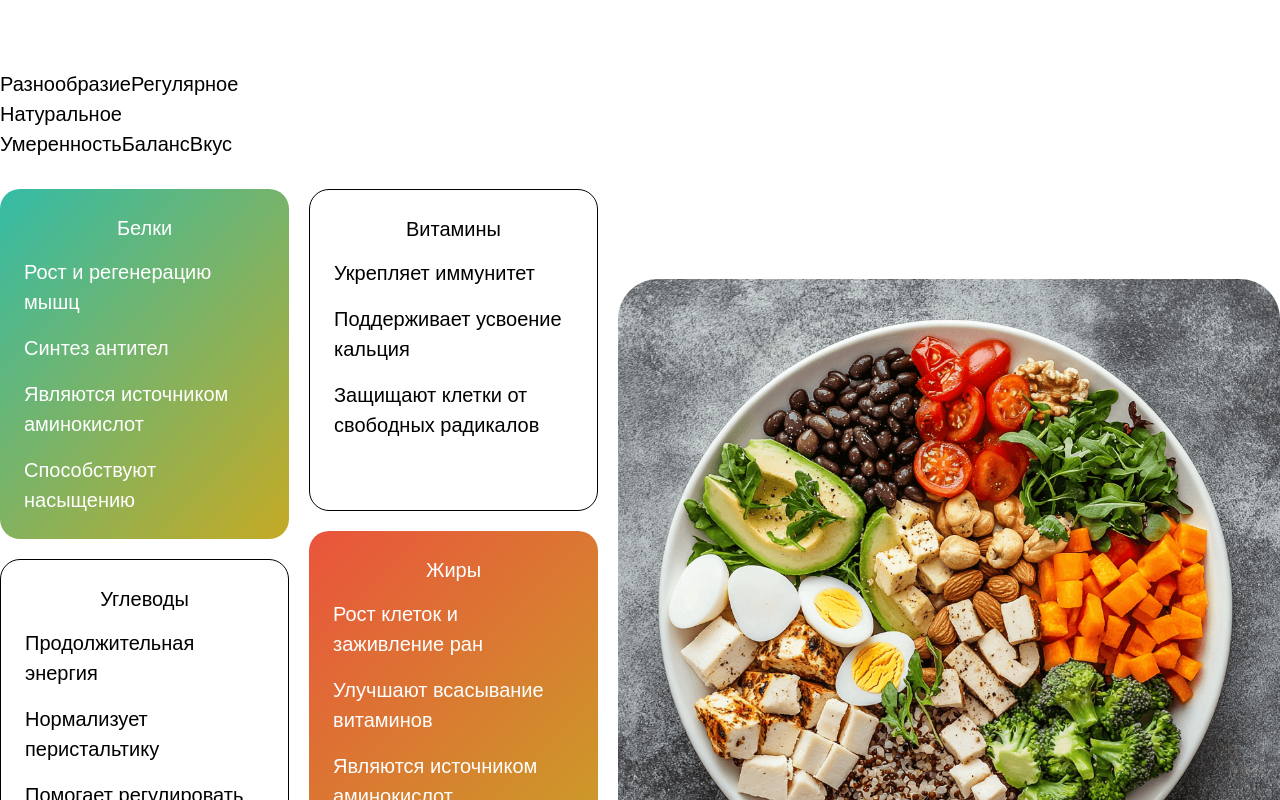
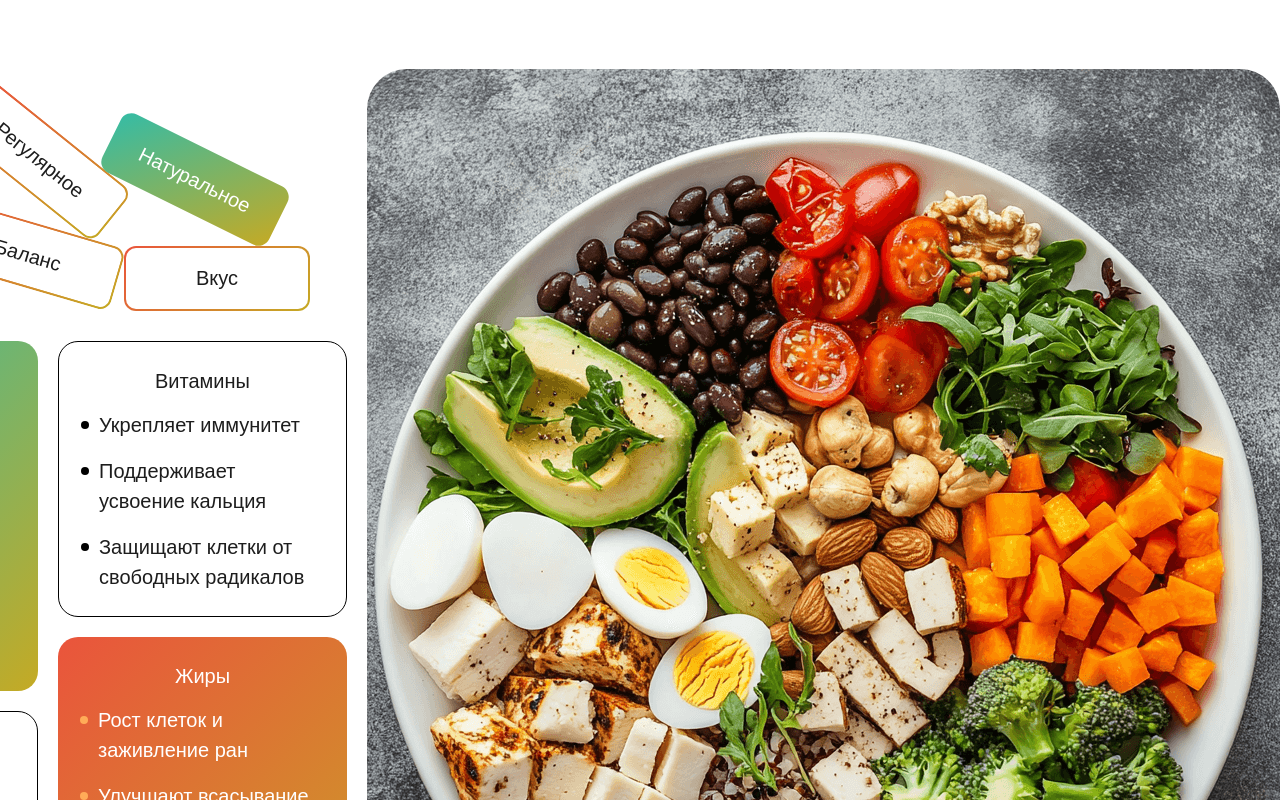
Before and after one commit to Anatoliy2024/healthy-food, a Next.js app: page / in a window 1280 px wide. Shown: the part 960-1760 px from the top of the page. Built offline with nearby package versions, Linux system fonts and the light colour scheme.

Commit message:
update GeneralInformation block

```diff
--- a/src/app/globals.css
+++ b/src/app/globals.css
@@ -44,4 +44,5 @@ body {
   margin: 0 auto;
   font-family: var(--font-quicksand), sans-serif;
   font-size: var(--fs-lg);
+  color: #1d1d1d;
 }
--- a/src/components/GeneralInformation/GeneralInformation.module.scss
+++ b/src/components/GeneralInformation/GeneralInformation.module.scss
@@ -25,16 +25,75 @@
 
     .mainInfo {
       display: flex;
+      // flex-wrap: wrap;
       gap: 20px;
-      align-items: end;
+      // align-items: end;
       .textContainer {
         max-width: 598px;
 
         .othersInfo {
-          display: flex;
-          flex-wrap: wrap;
+          // display: flex;
+          // flex-wrap: wrap;
           margin-bottom: 30px;
-          width: 242px;
+          width: 561px;
+          height: 242px;
+          position: relative;
+          div {
+            position: absolute;
+            // padding: 20px 27.5px;
+            width: 186px;
+            height: 65px;
+            border-radius: 12px;
+            border: 2px solid;
+            display: flex;
+            justify-content: center;
+            align-items: center;
+
+            border: 2px solid transparent;
+            background: linear-gradient(white, white) padding-box,
+              var(--color-gradient) border-box;
+
+            &:nth-child(1) {
+              top: 88px;
+              left: 38.75px;
+              transform: rotate(-18.03deg);
+            }
+            &:nth-child(2) {
+              top: 58px;
+              right: 177px;
+              transform: rotate(38.81deg);
+            }
+            &:nth-child(3) {
+              background: var(--color-gradient-3);
+              border: 0;
+              color: white;
+              top: 78px;
+              right: 22px;
+              transform: rotate(26.31deg);
+            }
+            &:nth-child(4) {
+              background: var(--color-gradient-3);
+              border: 0;
+              color: white;
+
+              bottom: 0;
+              left: 0;
+            }
+            &:nth-child(5) {
+              transform: rotate(16.28deg);
+
+              bottom: 24px;
+              right: 189.13px;
+            }
+            &:nth-child(6) {
+              bottom: 0;
+              right: 0;
+            }
+          }
+
+          // .greenBg {
+          //   background: var(--color-gradient-3);
+          // }
         }
         .blockInfo {
           display: grid;
@@ -50,24 +109,50 @@
               display: flex;
               flex-direction: column;
               gap: 16px;
+              li {
+                padding-left: 16px;
+                position: relative;
+                &::before {
+                  content: "";
+                  position: absolute;
+                  top: 11px;
+                  left: -2px;
+                  width: 8px;
+                  height: 8px;
+                  border-radius: 50%;
+                  background: #000;
+                }
+              }
             }
             .protein {
               @include block-style;
               background: var(--color-gradient-3);
               color: white;
+              li {
+                &::before {
+                  background: #bcff58;
+                }
+              }
+            }
+            .carbohydrates {
+              @include block-style;
+              border: 1px solid black;
+              flex: 0;
             }
             .vitamin {
               @include block-style;
               border: 1px solid black;
-            }
-            .carbohydrates {
-              @include block-style;
-              border: 1px solid black;
+              flex: 0;
             }
             .fats {
               @include block-style;
               background: var(--color-gradient);
               color: white;
+              li {
+                &::before {
+                  background: #ffac58;
+                }
+              }
             }
           }
           @media (max-width: 1024px) {
@@ -77,7 +162,23 @@
       }
       .imageContainer {
         border-radius: 40px;
+        width: 950px;
         overflow: hidden;
+
+        // height: 990px;
+
+        img {
+          width: 100%;
+          height: 100%;
+          object-fit: cover;
+        }
+        // width: 100%;
+        // overflow: hidden;
+        // object-fit: cover;
+        // img {
+        //   min-width: 100%;
+        //   min-height: 100%;
+        // }
       }
     }
   }
--- a/src/components/HeaderMain/HeaderMain.module.scss
+++ b/src/components/HeaderMain/HeaderMain.module.scss
@@ -27,7 +27,7 @@
         color: white;
         cursor: pointer;
         &:hover {
-          transform: scale(1.2);
+          transform: scale(1.1);
         }
       }
       //   & > div:first-child {
--- a/src/components/HeaderMain/HeaderMain.tsx
+++ b/src/components/HeaderMain/HeaderMain.tsx
@@ -7,7 +7,7 @@ export function HeaderMain() {
         <div className={style.textInfo}>
           <div>Сбалансированное & здоровое </div>
           <div>питание дома</div>
-          <button>оформить подписку</button>
+          <button>Оформить подписку</button>
         </div>
         <div className={style.imageWrapper}>
           <Image
--- a/src/components/Navbar/Navbar.module.scss
+++ b/src/components/Navbar/Navbar.module.scss
@@ -36,7 +36,7 @@
         &:hover {
           background: var(--color-gradient);
           color: white;
-          border-radius: 20px;
+          border-radius: 10px;
         }
       }
     }
```
